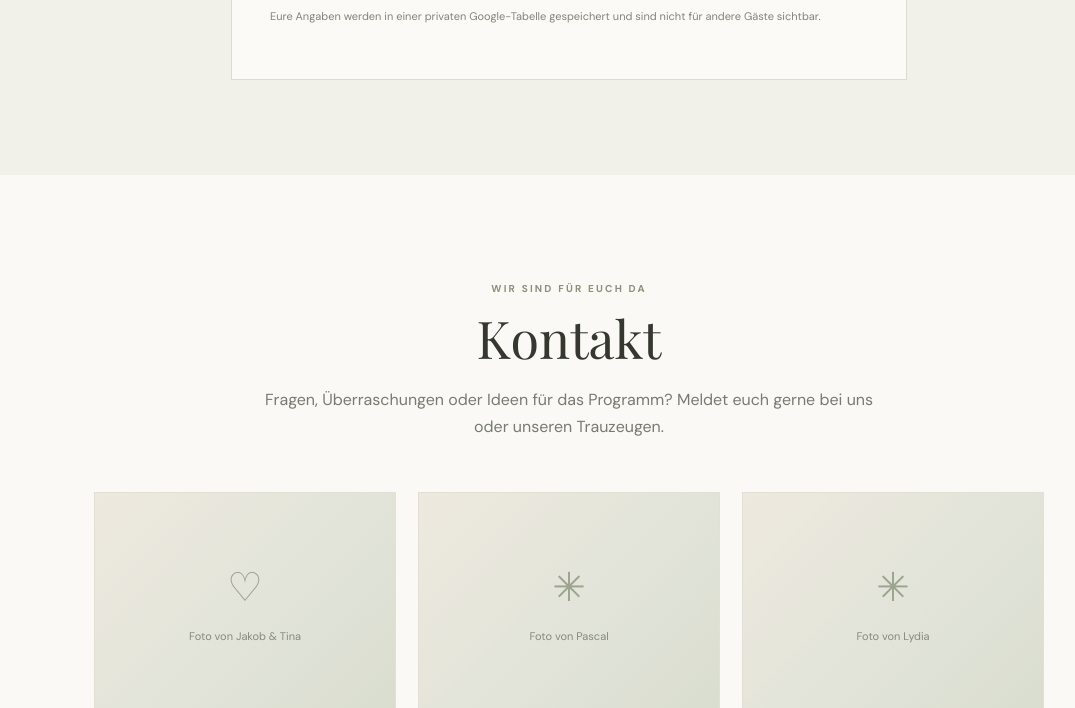
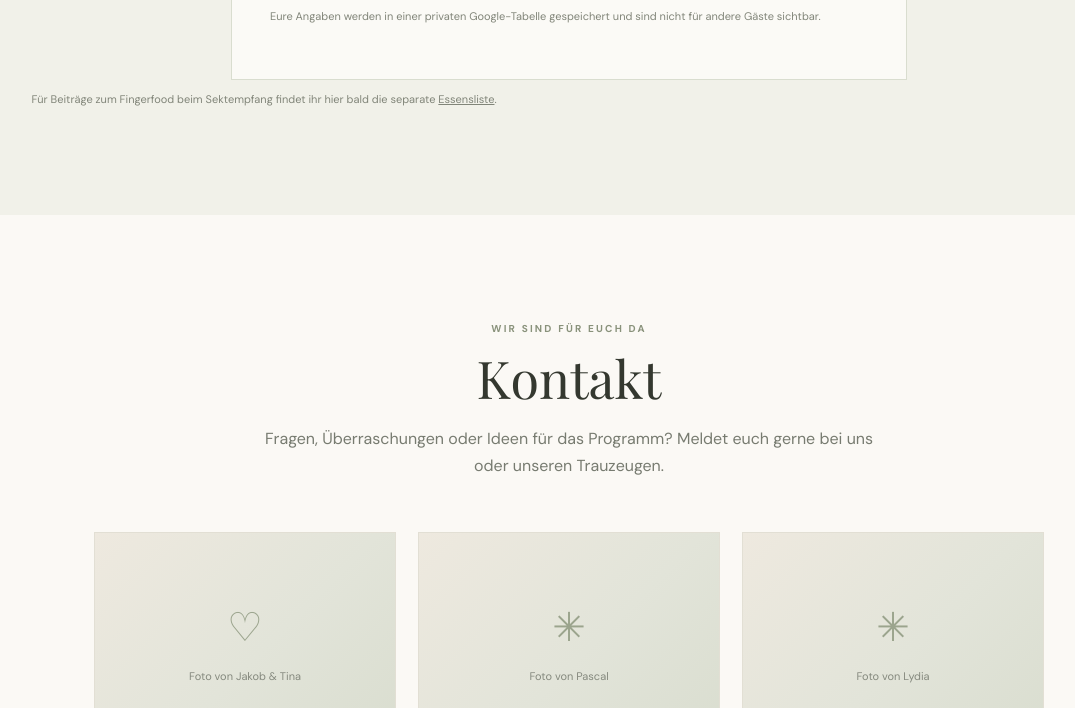
Before and after one commit to jakob-gae/Hochzeit-von-Jakob-und-Tina, a plain HTML site: page index.html in a window 1280 px wide. Shown: the part 3961-4669 px from the top of the page, without its empty margins (71-1146 px from the left). Drawn offline with nearby package versions, Linux system fonts and the light colour scheme.

Commit message:
Add hint for finger food contributions
Added a hint paragraph for contributions to the finger food list.

```diff
--- a/index.html
+++ b/index.html
@@ -294,6 +294,10 @@
       <p id="result" role="status" aria-live="polite"></p>
     </fieldset>
   </form>
+  <p class="hint">
+    Für Beiträge zum Fingerfood beim Sektempfang findet ihr hier bald die separate
+    <a class="placeholder-link" href="#">Essensliste</a>.
+  </p>
 </section>
 
 <section class="section" id="kontakt">
```
